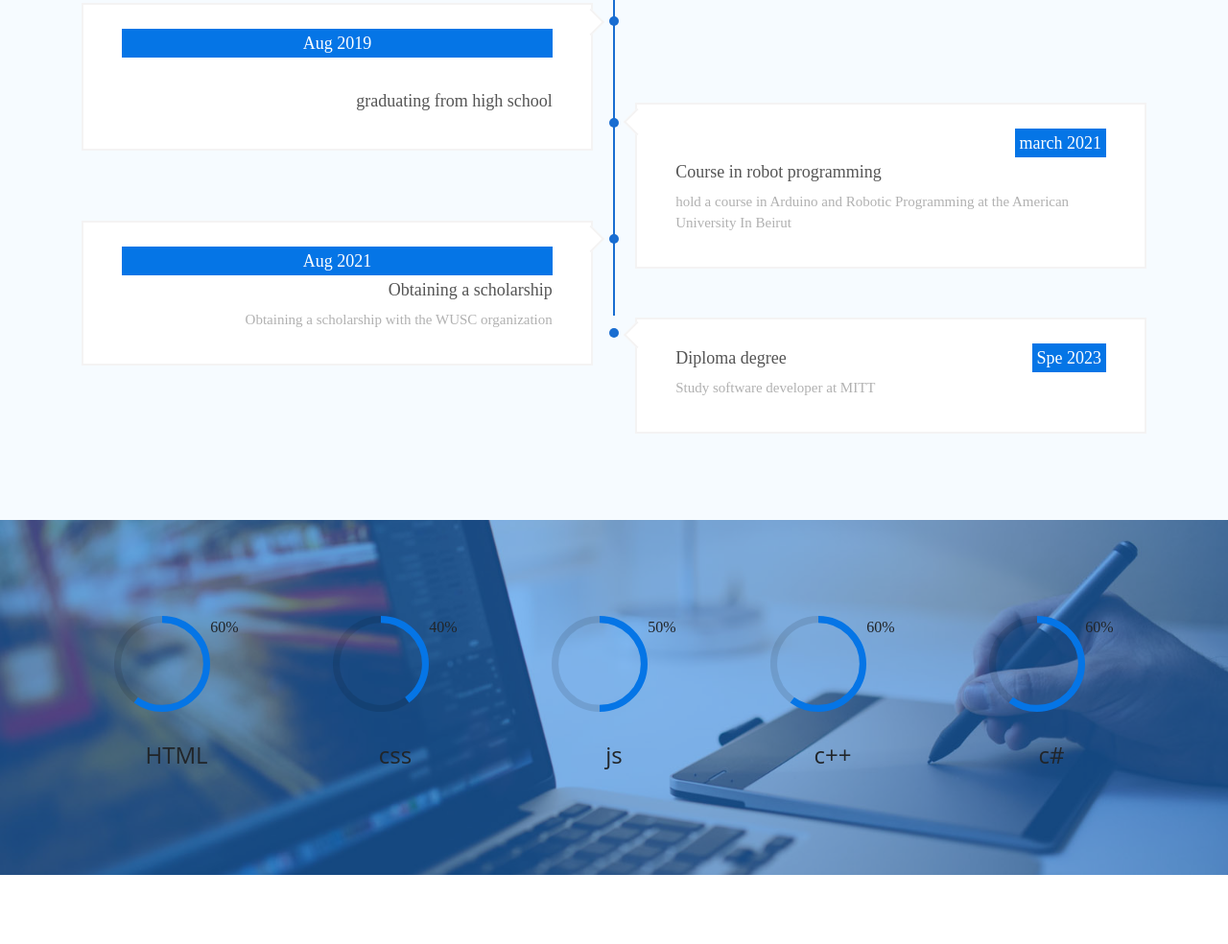
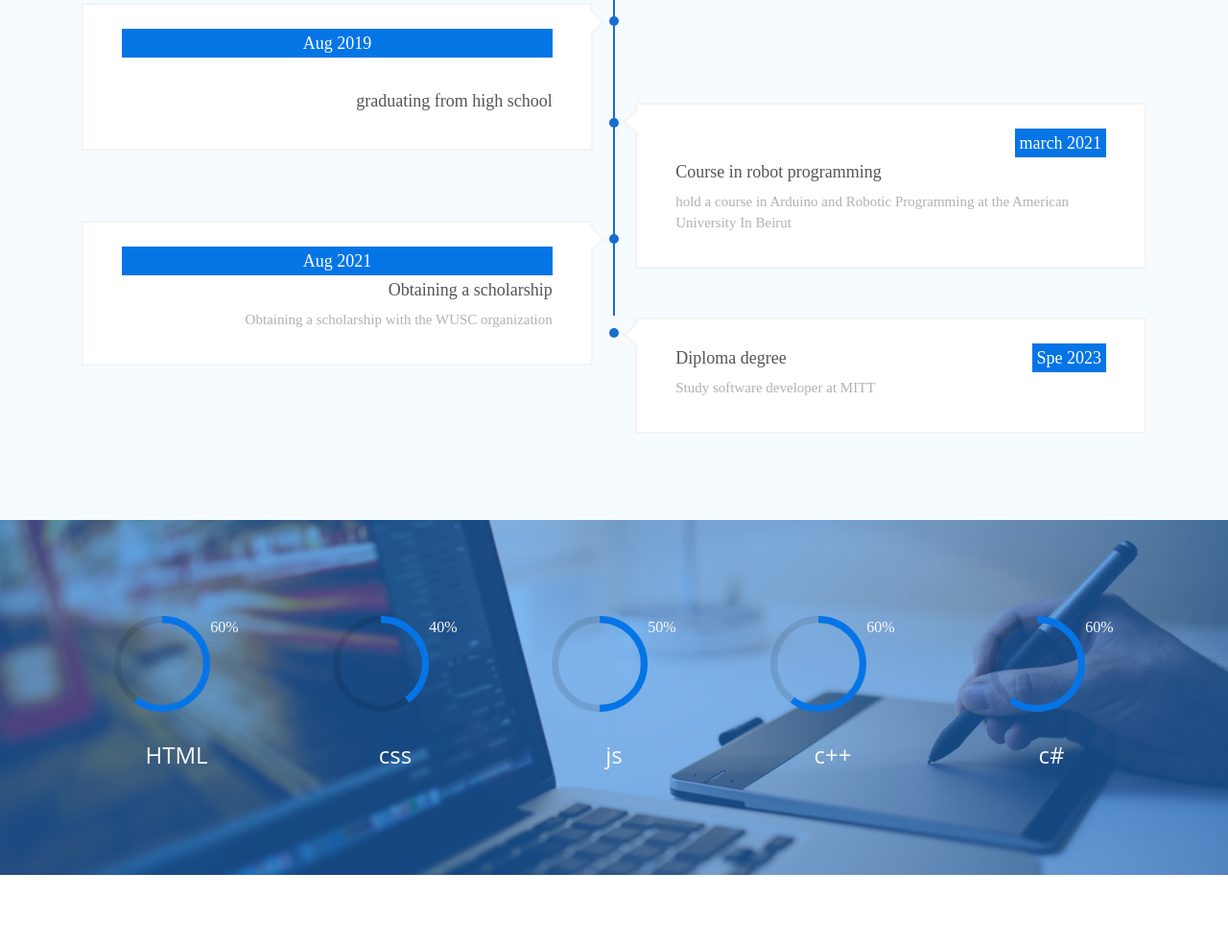
Before and after one commit to bachar157/bachar_alhamada-protofilo, a plain HTML site: page index.html in a window 1280 px wide. Shown: the part 1126-2110 px from the top of the page at 96% size. Drawn offline with nearby package versions, Linux system fonts and the light colour scheme; a web font is replaced by a local one.

Commit message:
change some coloer in the herder

```diff
--- a/index.html
+++ b/index.html
@@ -31,7 +31,7 @@
             alt="personal-img"
           />
 
-          <h1 class="text-muted font-weight-bold">
+          <h1 class="text-light font-weight-bold">
            Hello everyone <br>
            </h1>
            <h2>
@@ -170,7 +170,7 @@
         <div class="container">
           <div class="row">
             <div class="col-lg col-md-4 col-sm-6">
-              <div class="stat text-center">
+              <div class="stat text-center text-light">
                 <div class="circle mx-auto d-flex  justify-content-center" data-value="0.60">
                   <span></span>
                 </div>
@@ -178,7 +178,7 @@
               </div>
             </div>
             <div class="col-lg col-md-4 col-sm-6">
-              <div class="stat text-center">
+              <div class="stat text-center text-light">
                 <div class="circle mx-auto d-flex  justify-content-center " data-value="0.40">
                   <span ></span>
                 </div>
@@ -186,7 +186,7 @@
               </div>
             </div>
             <div class="col-lg col-md-4 col-sm-6">
-              <div class="stat text-center">
+              <div class="stat text-center text-light">
                 <div class="circle mx-auto d-flex  justify-content-center" data-value="0.50">
                   <span></span>
                 </div>
@@ -194,7 +194,7 @@
               </div>
             </div>
             <div class="col-lg col-md-4 col-sm-6">
-              <div class="stat text-center">
+              <div class="stat text-center text-light">
                 <div class="circle mx-auto d-flex  justify-content-center" data-value="0.60">
                   <span></span>
                 </div>
@@ -202,7 +202,7 @@
               </div>
             </div>
             <div class="col-lg col-md-4 col-sm-6">
-              <div class="stat text-center">
+              <div class="stat text-center text-light">
                 <div class="circle mx-auto d-flex  justify-content-center" data-value="0.60">
                   <span></span>
                 </div>
```
